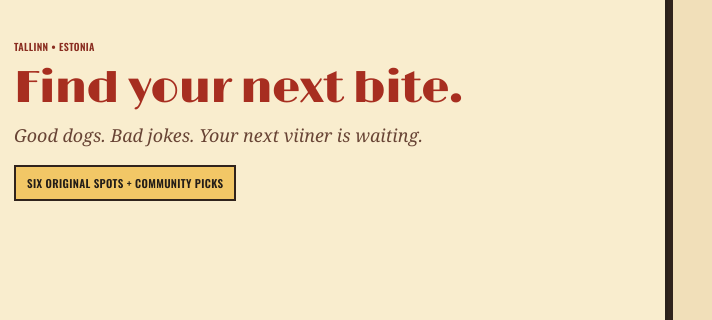
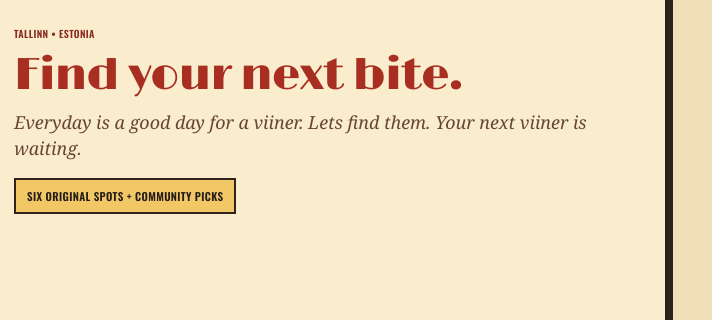
Before and after one commit to Jrcgraham/WheresMyViiner, a plain HTML site: page index.html in a window 1280 px wide. Shown: the part 184-504 px from the top of the page, 568-1280 px from the left. Drawn offline with nearby package versions, Linux system fonts and the light colour scheme.

Commit message:
Update index.html

```diff
--- a/index.html
+++ b/index.html
@@ -128,7 +128,7 @@ body{background-color:#f1dfb9;background-image:radial-gradient(#78563d20 .7px,tr
 @media(max-width:780px){.directory-intro{grid-template-columns:1fr;gap:15px}.intro-art{max-width:500px;margin:auto}.directory-intro .directory-top{gap:10px}.directory-intro .directory-top h2{font-size:clamp(26px,6vw,39px)!important}.directory-intro .directory-count{display:block;max-width:none}}
 </style></head><body><header class="masthead"><div class="brand"><img src="viiner-icon.png" alt="" class="brand-icon"><div><h1>where’s my viiner?</h1><p class="tag">one world. infinite wieners.</p></div></div><button id="suggest" class="header-suggest">✦ Spill the beans! <span>Suggest a spot</span></button></header>
 <main class="shell">
-<section class="directory" id="directory"><div class="directory-intro"><div class="intro-art"><img src="viiner-marquee.png" alt="Where’s My Viiner vintage neon marquee above our two cartoon sausage mascots at their diner stand"></div><div class="directory-top"><div><p class="eyebrow">TALLINN • ESTONIA</p><h2>Find your next bite.</h2><p class="intro-subtitle">Good dogs. Bad jokes. Your next viiner is waiting.</p></div><div class="directory-count" id="communityCount">Six original spots + community picks</div></div></div>
+<section class="directory" id="directory"><div class="directory-intro"><div class="intro-art"><img src="viiner-marquee.png" alt="Where’s My Viiner vintage neon marquee above our two cartoon sausage mascots at their diner stand"></div><div class="directory-top"><div><p class="eyebrow">TALLINN • ESTONIA</p><h2>Find your next bite.</h2><p class="intro-subtitle">Everyday is a good day for a viiner. Lets find them. Your next viiner is waiting.</p></div><div class="directory-count" id="communityCount">Six original spots + community picks</div></div></div>
 <div class="controls" id="searchControls"><div class="search-wrap"><span aria-hidden="true">⌕</span><input id="search" placeholder="Search a spot, street or neighborhood…" aria-label="Search locations"></div><div class="switches" role="group" aria-label="Serving style"><button data-style="all" aria-pressed="true">All viiners</button><button data-style="dressed" aria-pressed="false">🌭 Dressed</button><button data-style="naked" aria-pressed="false">Naked</button></div><button class="secondary" id="favoritesToggle" aria-pressed="false">♡ Favorites</button></div>
 <div class="board-head"><div><span class="starburst">✳</span><strong>Today's viiner lineup</strong><small>Serving styles and menus may change</small></div><div class="mobile-views" role="group" aria-label="Choose map or list"><button type="button" id="showList" aria-pressed="true">☷ Spots</button><button type="button" id="showMap" aria-pressed="false">⌖ Map</button></div></div>
 <div class="layout show-list" id="resultsLayout"><section id="list" class="list" aria-label="Sausage locations"></section><div id="map" aria-label="Interactive map of Tallinn"></div></div>
```
